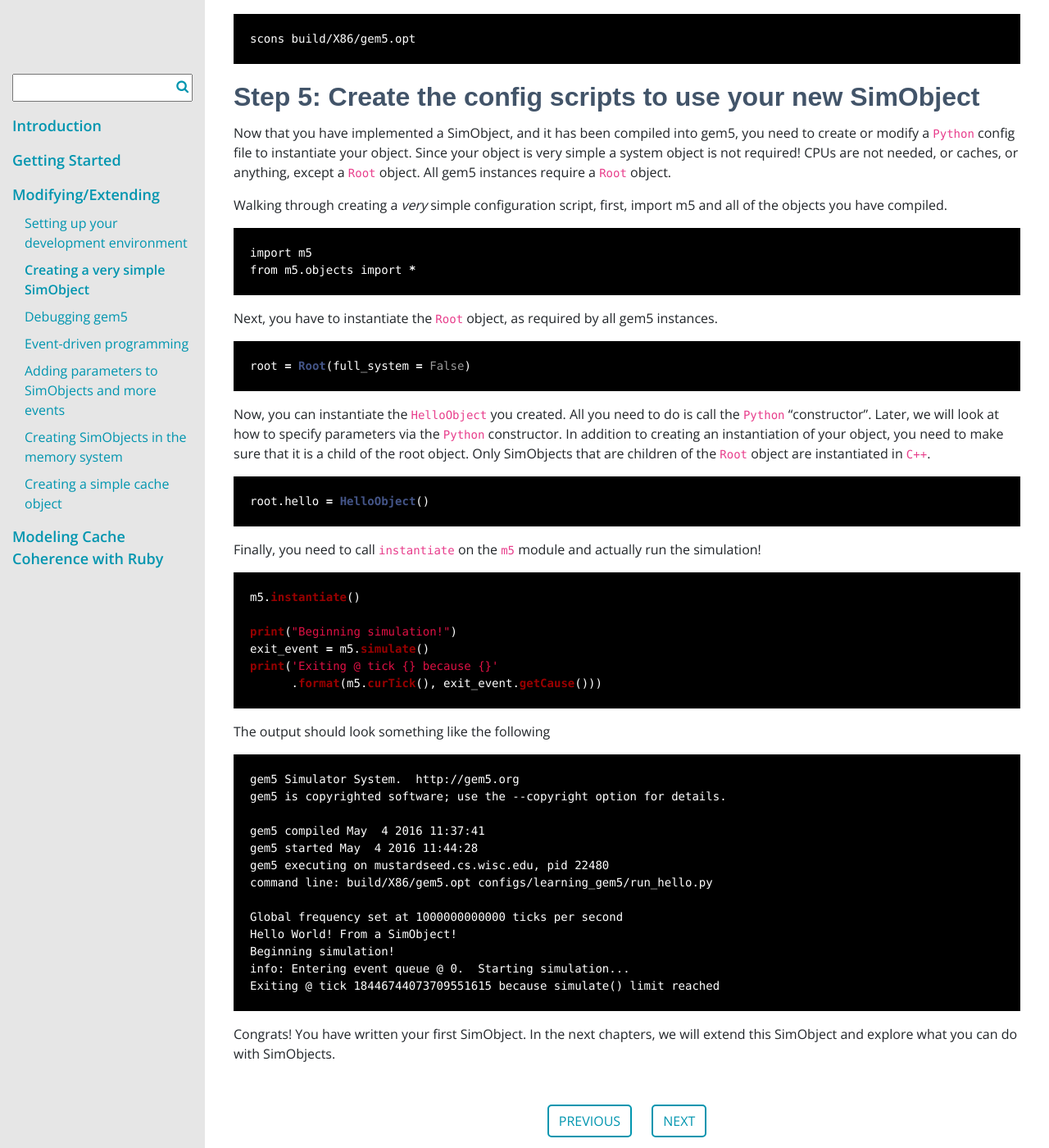
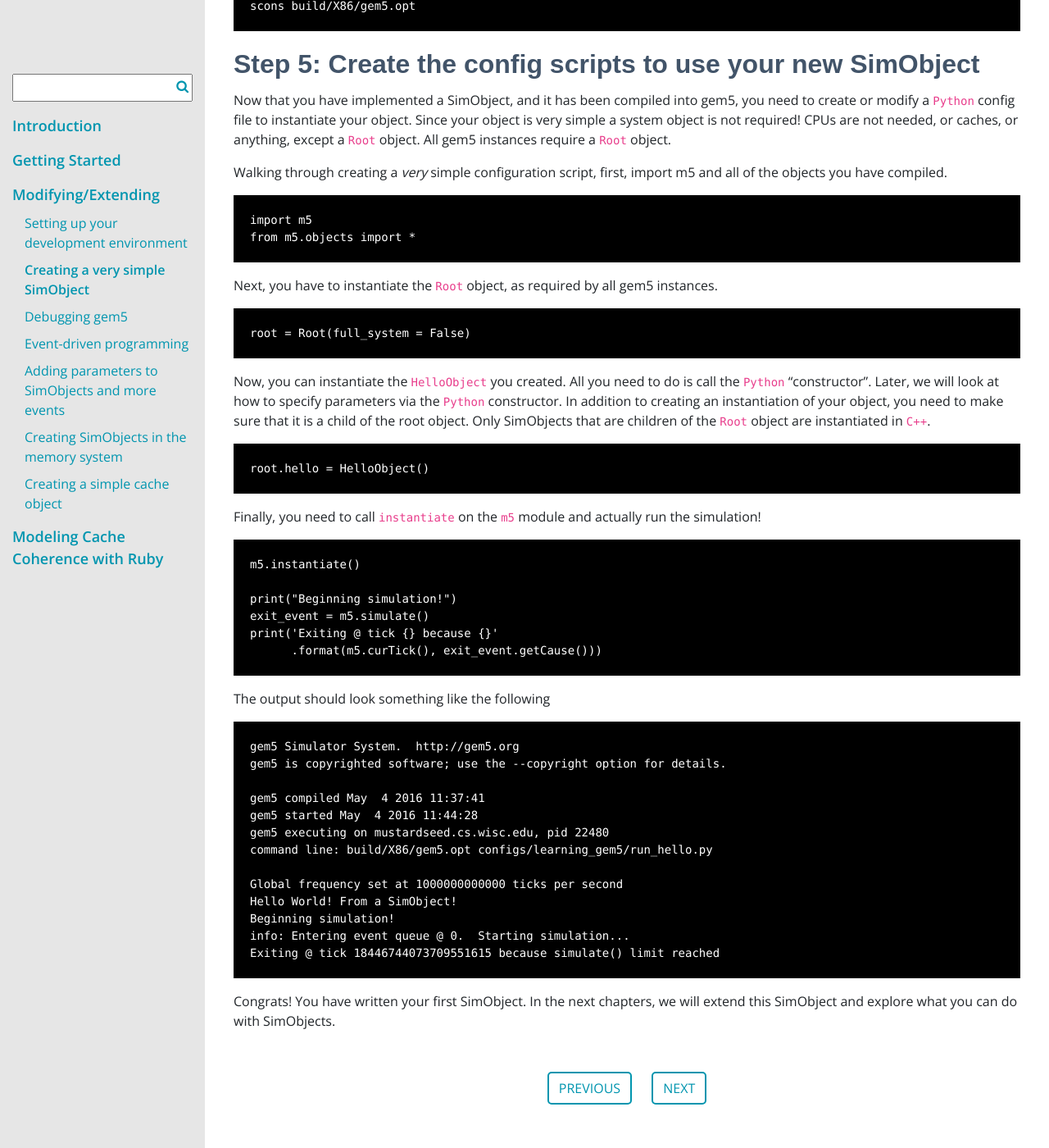
Before and after one commit to gem5/website, a Jekyll site: the page built from _pages/documentation/learning_gem5/part2/helloobject.md, in a window 1280 px wide and 1400 px high, scrolled down 3607 px. Shown: the whole window at 82% size. Built offline with Jekyll 4.4.1, drawn with Linux system fonts in a browser that asks for light colours; nearby versions of some CDN libraries; some web fonts are replaced; some of the changed text lies outside the part shown.

````diff
--- a/_pages/documentation/learning_gem5/part2/helloobject.md
+++ b/_pages/documentation/learning_gem5/part2/helloobject.md
@@ -163,8 +163,8 @@
 }
 ```
 
-You can find the complete file
-here \<../\_static/scripts/part2/helloobject/hello\_object.cc\>.
+[//]: # You can find the complete file
+[//]: # here \<../\_static/scripts/part2/helloobject/hello\_object.cc\>.
 
 If you forget to add the create function for your SimObject, you will
 get a linker error when you compile. It will look something like the
@@ -236,7 +236,7 @@
 Walking through creating a *very* simple configuration script, first,
 import m5 and all of the objects you have compiled.
 
-```python
+```
 import m5
 from m5.objects import *
 ```
@@ -244,7 +244,7 @@
 Next, you have to instantiate the `Root` object, as required by all gem5
 instances.
 
-```python
+```
 root = Root(full_system = False)
 ```
 
@@ -255,14 +255,14 @@
 child of the root object. Only SimObjects that are children of the
 `Root` object are instantiated in `C++`.
 
-```python
+```
 root.hello = HelloObject()
 ```
 
 Finally, you need to call `instantiate` on the `m5` module and actually
 run the simulation!
 
-```python
+```
 m5.instantiate()
 
 print("Beginning simulation!")
````
Also changed, not shown: 1 other file.
